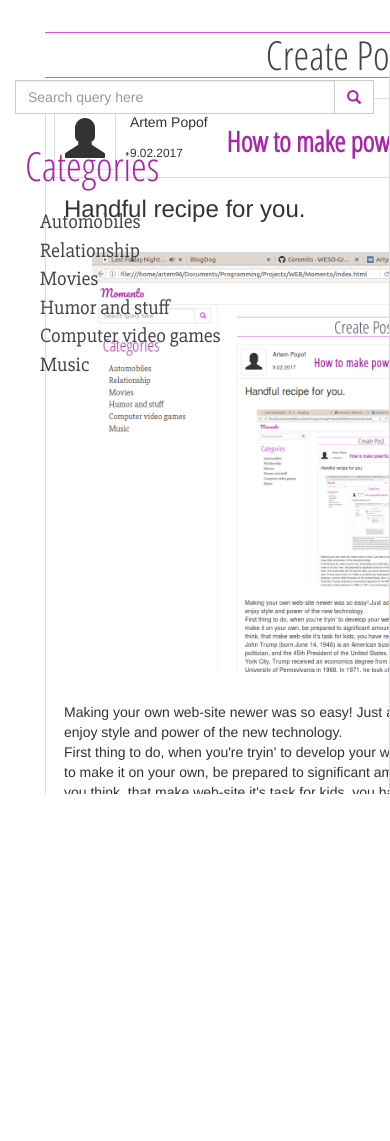
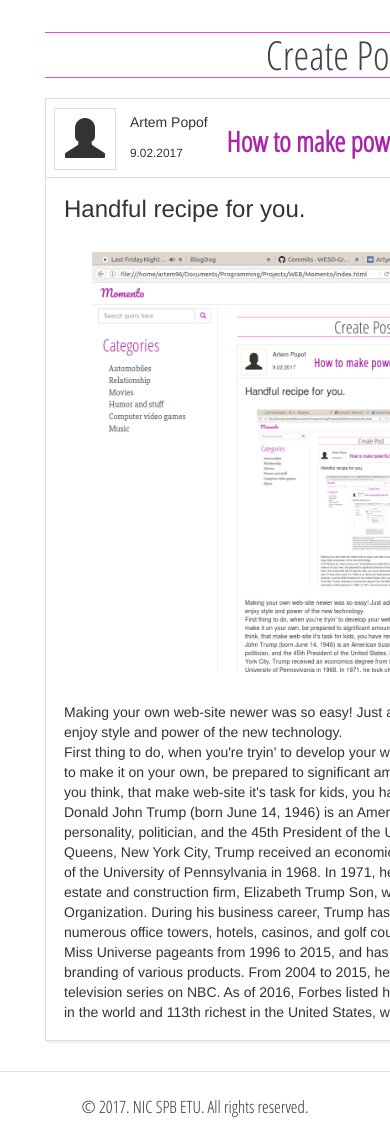
Before and after one commit to WESO-Group/Momento, a PHP site: page / in a window 390 px wide; the page is wider, and only the part inside the window is pictured. Shown: the part 50-1191 px from the top of that part. Before the commit the page ends 844 px from the top of that part, so only its background shows below. Run offline with PHP 8.4, Linux system fonts and the light colour scheme.

Commit message:
workin' on adaptive look

```diff
--- a/css/main.css
+++ b/css/main.css
@@ -75,6 +75,7 @@ a:hover {
 .hamburger {
 	position: relative;
 	bottom: 5px;
+	cursor: pointer;
 }
 
 .container {
--- a/index.html
+++ b/index.html
@@ -16,6 +16,8 @@
 					<h2 class="site_name hidden-xs">Momento</h2>
 					<div class="hamburger visible-xs"><span class="glyphicon glyphicon-menu-hamburger"></span></div>
 					<div class="centered_logo"><h2 class="site_name visible-xs">Momefnto</h2></div>
+					<div class="drop_down">
+					</div>
 					<div class="menu_and_avatar">
 						<ul class="main_menu hidden-xs">
 							<li><a href="#">Donate</a></li>
@@ -30,7 +32,7 @@
 			</header>
 		</div>
 			<section class="container row main_content" style="display: table">
-				<div class="col-md-3 left_section" style="display: table-cell">
+				<div class="col-md-3 left_section hidden-md hidden-xs hidden-sm" style="display: table-cell">
 					<div class="right_search input-group">
 						<input class="form-control" placeholder="Search query here">
 						<a class="right_search_button input-group-addon glyphicon glyphicon-search" aria-hidden="true"></a>
```
